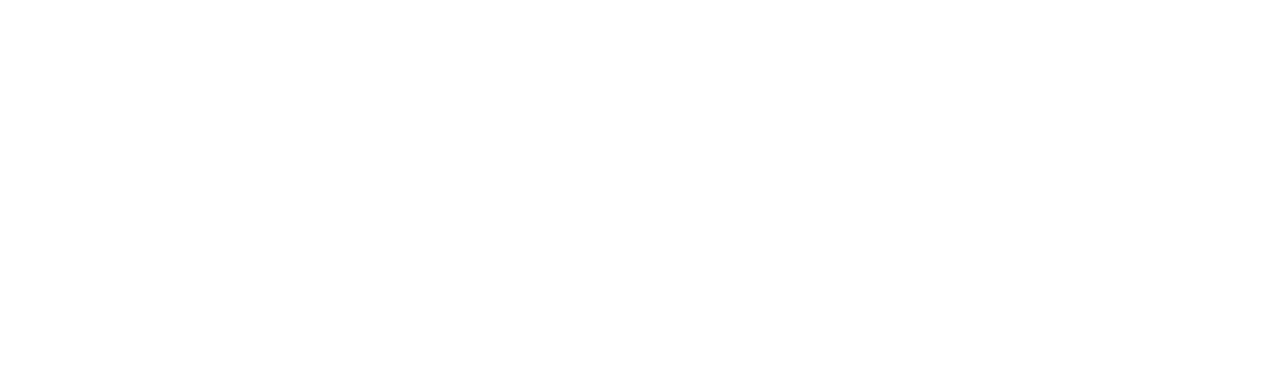
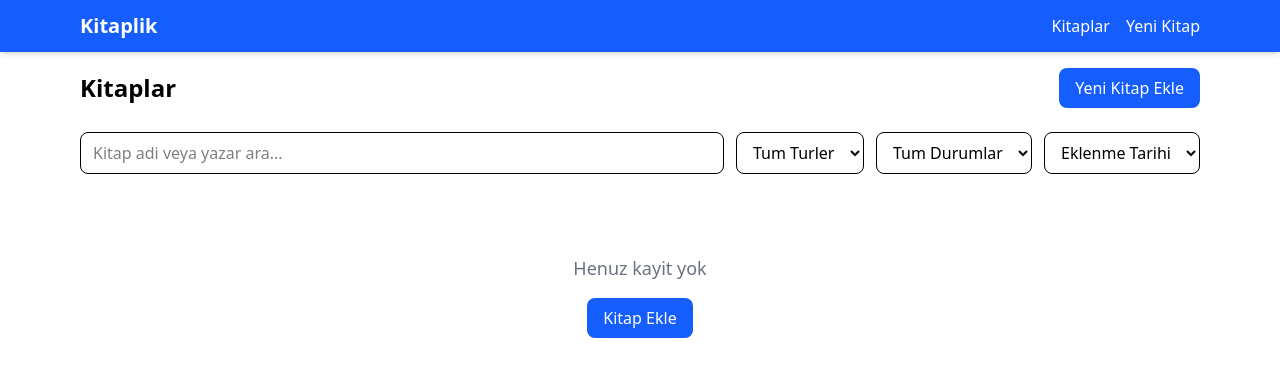
Before and after one commit to ozythings/bs-kitaplik, an Angular app: page /kitaplar in a window 1280 px wide. Before the commit this address led to /. Shown: the top 376 px of the page. Built offline with nearby package versions, Linux system fonts and the light colour scheme.

Commit message:
feat: add lazy loading routes and app shell with navigation

```diff
--- a/src/app/app.html
+++ b/src/app/app.html
@@ -1 +1,13 @@
-<router-outlet />
+<nav class="bg-blue-600 text-white shadow-md">
+  <div class="max-w-6xl mx-auto px-4 py-3 flex items-center justify-between">
+    <a routerLink="/" class="text-xl font-bold">Kitaplik</a>
+    <div class="flex gap-4">
+      <a routerLink="/kitaplar" class="hover:text-blue-200">Kitaplar</a>
+      <a routerLink="/kitaplar/ekle" class="hover:text-blue-200">Yeni Kitap</a>
+    </div>
+  </div>
+</nav>
+
+<main class="max-w-6xl mx-auto">
+  <router-outlet />
+</main>
--- a/src/app/app.routes.server.ts
+++ b/src/app/app.routes.server.ts
@@ -2,7 +2,11 @@
 
 export const serverRoutes: ServerRoute[] = [
   {
+    path: 'kitaplar/:id/duzenle',
+    renderMode: RenderMode.Server,
+  },
+  {
     path: '**',
-    renderMode: RenderMode.Prerender
-  }
+    renderMode: RenderMode.Prerender,
+  },
 ];
--- a/src/app/app.routes.ts
+++ b/src/app/app.routes.ts
@@ -1,3 +1,10 @@
 import { Routes } from '@angular/router';
 
-export const routes: Routes = [];
+export const routes: Routes = [
+  { path: '', redirectTo: '/kitaplar', pathMatch: 'full' },
+  {
+    path: 'kitaplar',
+    loadChildren: () =>
+      import('./features/books/books.routes').then(m => m.booksRoutes),
+  },
+];
--- a/src/app/app.ts
+++ b/src/app/app.ts
@@ -1,11 +1,12 @@
 import { Component } from '@angular/core';
-import { RouterOutlet } from '@angular/router';
+import { RouterLink, RouterOutlet } from '@angular/router';
 
 @Component({
   selector: 'app-root',
-  imports: [RouterOutlet],
+  standalone: true,
+  imports: [RouterOutlet, RouterLink],
   templateUrl: './app.html',
-  styleUrl: './app.css'
 })
 export class App {
+  protected readonly currentYear = new Date().getFullYear();
 }
--- a/src/app/features/books/books.routes.ts
+++ b/src/app/features/books/books.routes.ts
@@ -0,0 +1,28 @@
+import { Routes } from '@angular/router';
+import { UnsavedChangesGuard } from '../../core/guards/unsaved-changes.guard';
+
+export const booksRoutes: Routes = [
+  {
+    path: '',
+    loadComponent: () =>
+      import('./pages/books-list/books-list.component').then(
+        m => m.BooksListComponent
+      ),
+  },
+  {
+    path: 'ekle',
+    loadComponent: () =>
+      import('./pages/books-form/books-form.component').then(
+        m => m.BooksFormComponent
+      ),
+    canDeactivate: [UnsavedChangesGuard],
+  },
+  {
+    path: ':id/duzenle',
+    loadComponent: () =>
+      import('./pages/books-form/books-form.component').then(
+        m => m.BooksFormComponent
+      ),
+    canDeactivate: [UnsavedChangesGuard],
+  },
+];
```
